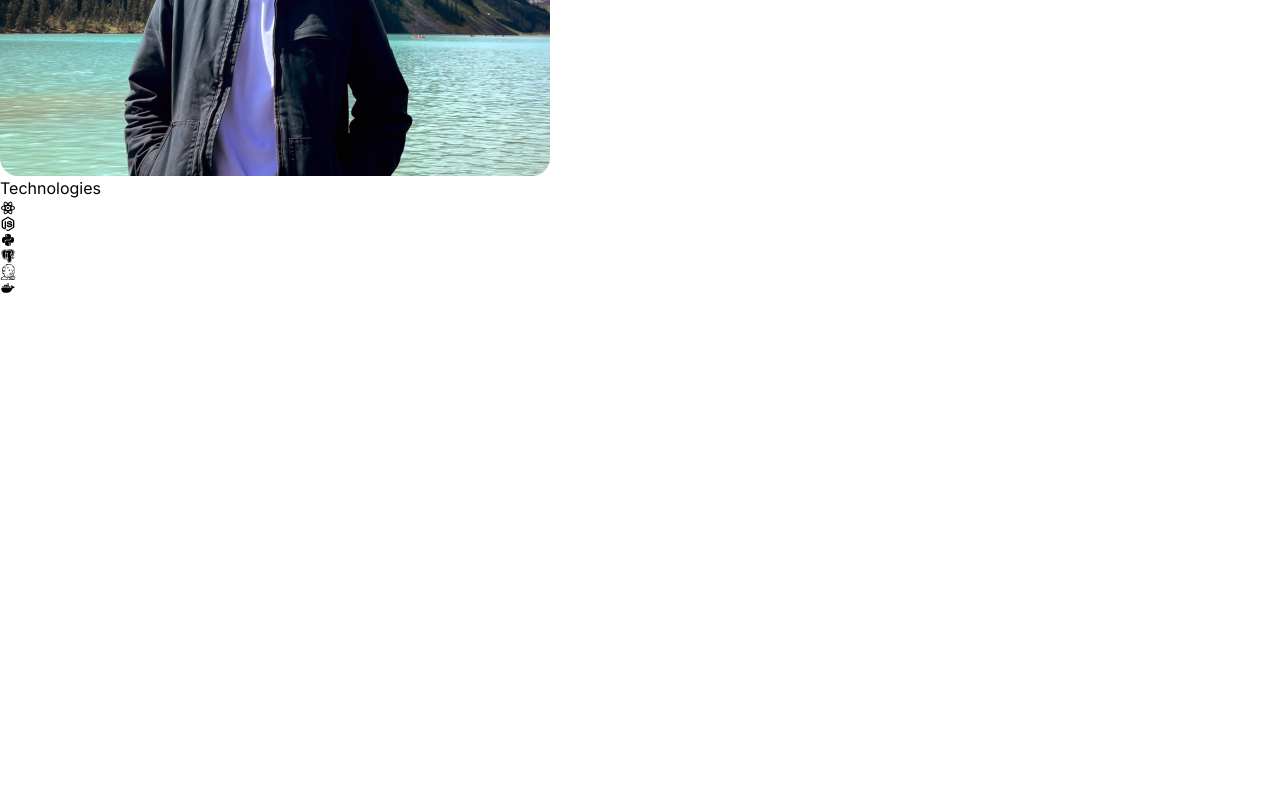
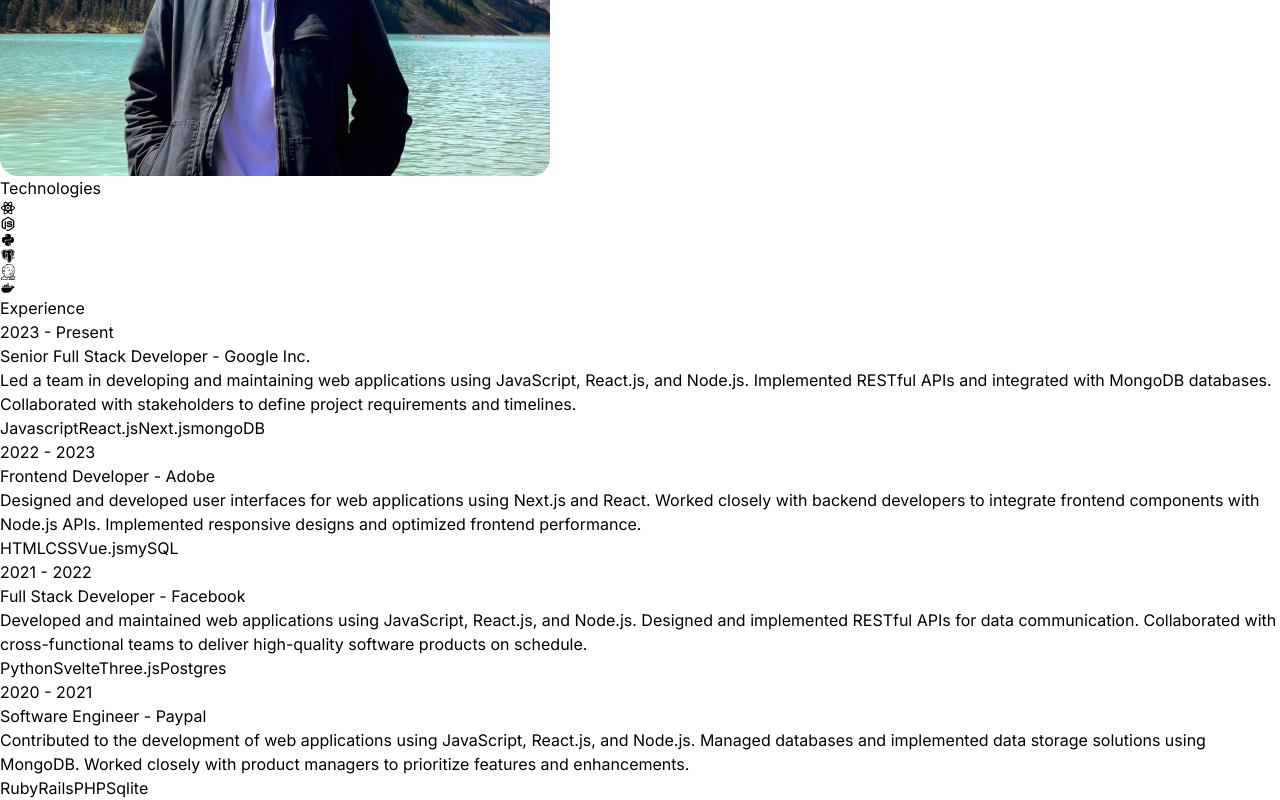
Before and after one commit to waleed-haddad/developer-portfolio-waleed, a React (Vite) app: page / in a window 1280 px wide. Shown: the part 602-1402 px from the top of the page. Before the commit the page ends 898 px from the top, so only its background shows below. Built offline with nearby package versions, Linux system fonts and the light colour scheme.

Commit message:
Added Experience section to website

```diff
--- a/src/App.jsx
+++ b/src/App.jsx
@@ -1,3 +1,4 @@
+import Experience from "./components/Experience";
 import Navbar from "./components/Navbar"
 import Profile from "./components/Profile";
 import Technologies from "./components/Technologies";
@@ -13,6 +14,7 @@
         <Navbar />
         <Profile />
         <Technologies />
+        <Experience />
       </div>
     </div>
   );
--- /dev/null
+++ b/src/components/Experience.jsx
@@ -0,0 +1,31 @@
+import { EXPERIENCES } from "../constants"
+
+const Experience = () => {
+  return (
+    <div className="border-b border-neutral-900 pb-4">
+        <h2 className="my-20 text-center text-4xl"> Experience</h2>
+        <div>
+            {EXPERIENCES.map((experience, index) => (
+                <div key={index} className="mb-8  flex flex-wrap lg:justify-center">
+                    <div className="w-full lg:w-1/4">
+                        <p className="mb-2 text-sm text-neutral-400">{experience.year}</p>
+                    </div>
+                    <div className="w-full max-w-xl lg:w-3/4">
+                        <h6 className="mb-2 font-semibold">
+                            {experience.role} - <span className="text-sm text-purple-100">{experience.company}</span>
+                        </h6>
+                        <p className="mb-4 text-neutral-400">{experience.description}</p>
+                        {experience.technologies.map((tech, index) => (
+                            <span key={index} className="mr-2 mt-4 rounded bg-neutral-900 px-2 py-1  text-sm font-medium text-purple-700">
+                                {tech}
+                            </span>
+                        ))}
+                    </div>
+                </div>
+            ))}
+        </div>
+    </div>
+  )
+}
+
+export default Experience
```
